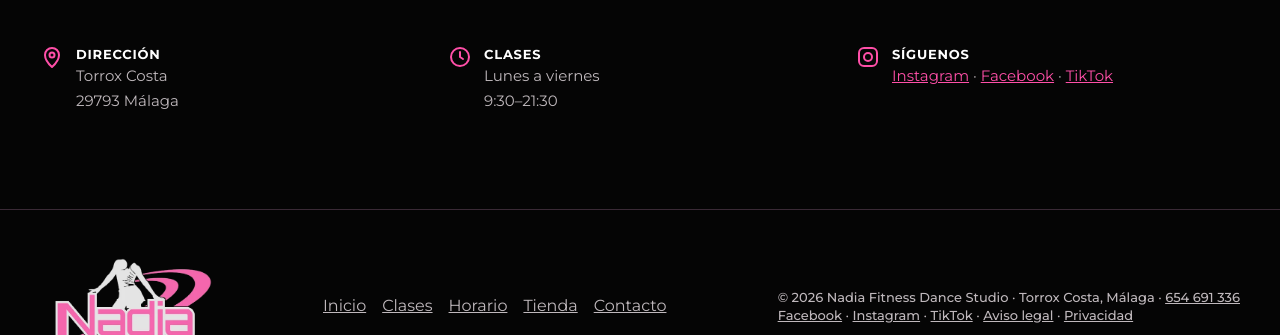
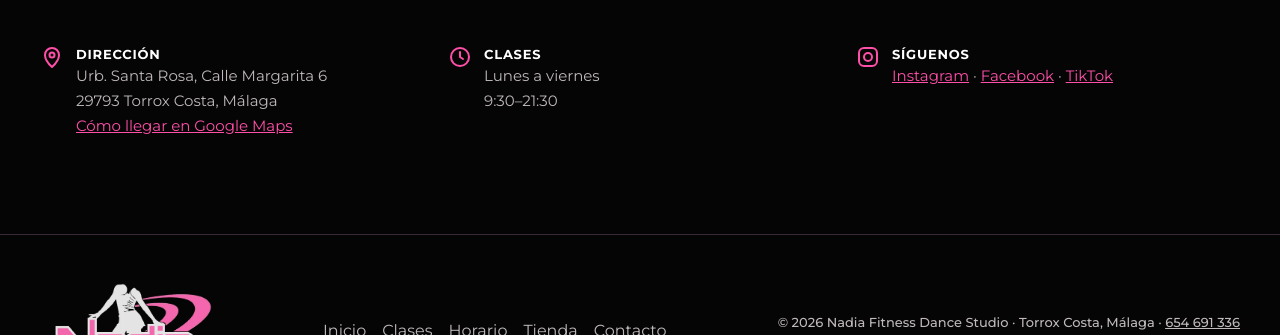
Before and after one commit to negimaru/nadia-fitness, a plain HTML site: page contacto/index.html in a window 1280 px wide. Shown: the part 1145-1480 px from the top of the page. Drawn offline with nearby package versions, Linux system fonts and the light colour scheme; a web font is replaced by a local one.

Commit message:
Dirección exacta, mapa y coordenadas del estudio
Co-Authored-By: Claude Opus 5.5 <noreply@anthropic.com>

```diff
--- a/contacto/index.html
+++ b/contacto/index.html
@@ -19,7 +19,7 @@
 <link rel="preconnect" href="https://fonts.gstatic.com" crossorigin>
 <link rel="stylesheet" href="https://fonts.googleapis.com/css2?family=Barlow+Condensed:ital,wght@0,700;0,800;1,700;1,800&amp;family=Montserrat:wght@400;500;600;700;800&amp;display=swap">
 <link rel="stylesheet" href="../assets/css/styles.css">
-<script type="application/ld+json">{"@context": "https://schema.org", "@type": "SportsActivityLocation", "name": "Nadia Fitness Dance Studio", "description": "Academia de baile y fitness en Torrox Costa: grupos de dance por niveles, Fitdance, PowerHIIT y Aquafitness.", "url": "https://negimaru.github.io/nadia-fitness/", "telephone": "+34654691336", "image": "https://negimaru.github.io/nadia-fitness/assets/img/tirantes.jpg", "address": {"@type": "PostalAddress", "addressLocality": "Torrox Costa", "addressRegion": "Málaga", "addressCountry": "ES"}, "areaServed": ["Torrox", "Torrox Costa", "Nerja", "Algarrobo"], "sameAs": ["https://www.facebook.com/profile.php?id=61571423443783"]}</script>
+<script type="application/ld+json">{"@context": "https://schema.org", "@type": "SportsActivityLocation", "name": "Nadia Fitness Dance Studio", "description": "Academia de baile y fitness en Torrox Costa: grupos de dance por niveles, Fitdance, PowerHIIT y Aquafitness.", "url": "https://negimaru.github.io/nadia-fitness/", "telephone": "+34654691336", "image": "https://negimaru.github.io/nadia-fitness/assets/img/tirantes.jpg", "address": {"@type": "PostalAddress", "streetAddress": "Urb. Santa Rosa, Calle Margarita 6", "postalCode": "29793", "addressLocality": "Torrox Costa", "addressRegion": "Málaga", "addressCountry": "ES"}, "geo": {"@type": "GeoCoordinates", "latitude": 36.734952643097586, "longitude": -3.973681796403784}, "hasMap": "https://maps.app.goo.gl/jp69zpacG6Zni4Du5", "areaServed": ["Torrox", "Torrox Costa", "Nerja", "Algarrobo"], "sameAs": ["https://www.facebook.com/profile.php?id=61571423443783"]}</script>
 </head>
 <body>
 <a class="skip" href="#main">Saltar al contenido</a>
@@ -50,8 +50,7 @@
 <h2 class="nf-eyebrow">Horario de llamadas</h2>
 <dl class="nf-calls"><div><dt class="nf-tag"><span>Lunes</span></dt><dd><span class="nf-time">9:00–16:00</span></dd></div><div><dt class="nf-tag"><span>Martes</span></dt><dd><span class="nf-time">11:00–16:00</span></dd></div><div><dt class="nf-tag"><span>Miércoles</span></dt><dd><span class="nf-time">9:00–16:00</span></dd></div><div><dt class="nf-tag"><span>Jueves</span></dt><dd><span class="nf-time">13:00–16:00</span></dd></div><div><dt class="nf-tag"><span>Viernes</span></dt><dd><span class="nf-time">13:00–16:00</span></dd></div></dl>
 <div class="nf-map">
-<!-- TODO: cambia la búsqueda por la dirección exacta o pega el iframe de "Compartir > Insertar mapa" de Google Maps -->
-<iframe title="Mapa: Nadia Fitness Dance Studio, Torrox Costa" src="https://maps.google.com/maps?q=Torrox%20Costa%2C%20M%C3%A1laga&amp;z=14&amp;output=embed" loading="lazy" referrerpolicy="no-referrer-when-downgrade"></iframe>
+<iframe title="Mapa: Nadia Fitness Dance Studio, Torrox Costa" src="https://maps.google.com/maps?q=36.734952643097586,-3.973681796403784&amp;z=17&amp;output=embed" loading="lazy" referrerpolicy="no-referrer-when-downgrade"></iframe>
 </div>
 </div>
 <form class="nf-form" id="form-contacto">
@@ -65,7 +64,7 @@
 </form>
 </div>
 <div class="nf-info">
-<div><svg viewBox="0 0 24 24" fill="none" stroke="currentColor" stroke-width="2" stroke-linecap="round" stroke-linejoin="round" aria-hidden="true"><path d="M12 22s7-6.2 7-12a7 7 0 1 0-14 0c0 5.8 7 12 7 12z"/><circle cx="12" cy="10" r="2.5"/></svg><p><b>Dirección</b><span><!-- TODO: calle y número -->Torrox Costa<br>29793 Málaga</span></p></div>
+<div><svg viewBox="0 0 24 24" fill="none" stroke="currentColor" stroke-width="2" stroke-linecap="round" stroke-linejoin="round" aria-hidden="true"><path d="M12 22s7-6.2 7-12a7 7 0 1 0-14 0c0 5.8 7 12 7 12z"/><circle cx="12" cy="10" r="2.5"/></svg><p><b>Dirección</b><span>Urb. Santa Rosa, Calle Margarita 6<br>29793 Torrox Costa, Málaga<br><a href="https://maps.app.goo.gl/jp69zpacG6Zni4Du5" target="_blank" rel="noopener">Cómo llegar en Google Maps</a></span></p></div>
 <div><svg viewBox="0 0 24 24" fill="none" stroke="currentColor" stroke-width="2" stroke-linecap="round" stroke-linejoin="round" aria-hidden="true"><circle cx="12" cy="12" r="9"/><path d="M12 7v5l3 2"/></svg><p><b>Clases</b><span>Lunes a viernes<br>9:30–21:30</span></p></div>
 <div><svg viewBox="0 0 24 24" fill="none" stroke="currentColor" stroke-width="2" stroke-linecap="round" stroke-linejoin="round" aria-hidden="true"><rect x="3" y="3" width="18" height="18" rx="5"/><circle cx="12" cy="12" r="4"/></svg><p><b>Síguenos</b><span><a href="#">Instagram</a> · <a href="https://www.facebook.com/profile.php?id=61571423443783" rel="noopener">Facebook</a> · <a href="#">TikTok</a></span></p></div>
 </div>
```
Also changed, not shown: 404.html (+1 -1 lines), clases/index.html (+1 -1 lines), horario/index.html (+1 -1 lines), index.html (+1 -1 lines), tienda/index.html (+1 -1 lines), 1 other file.
